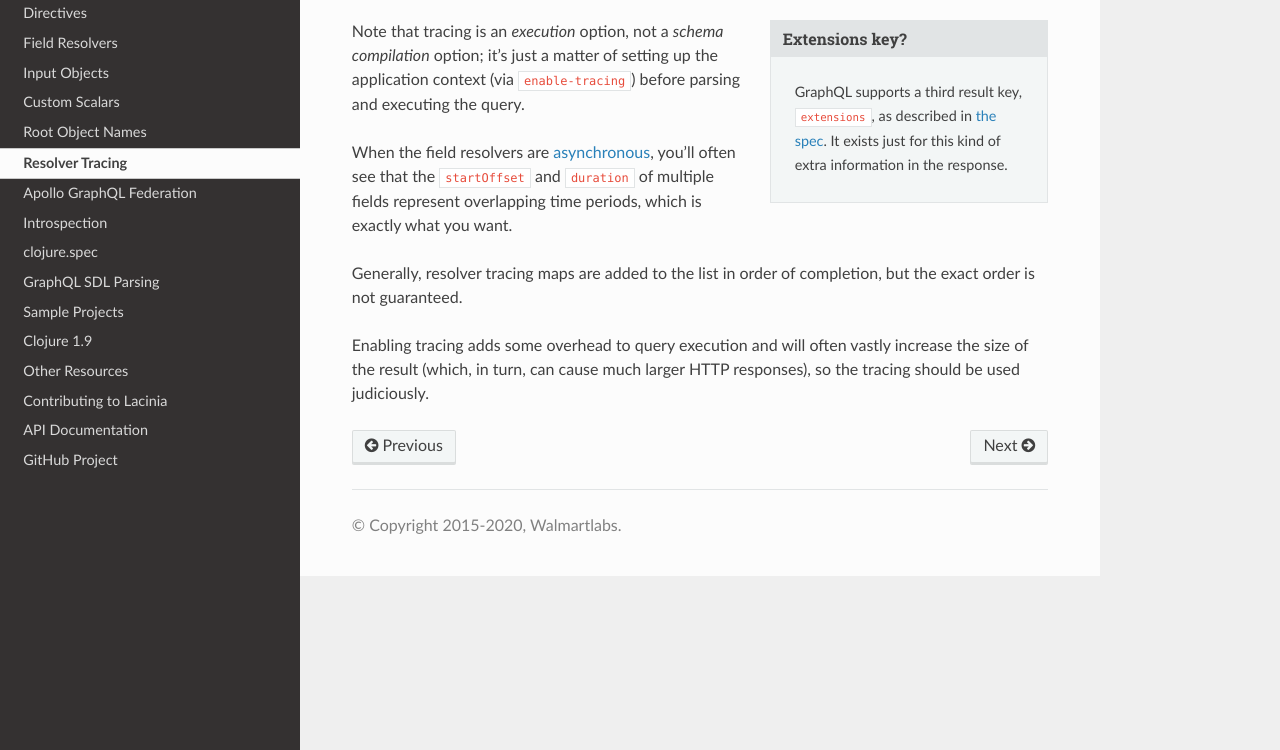
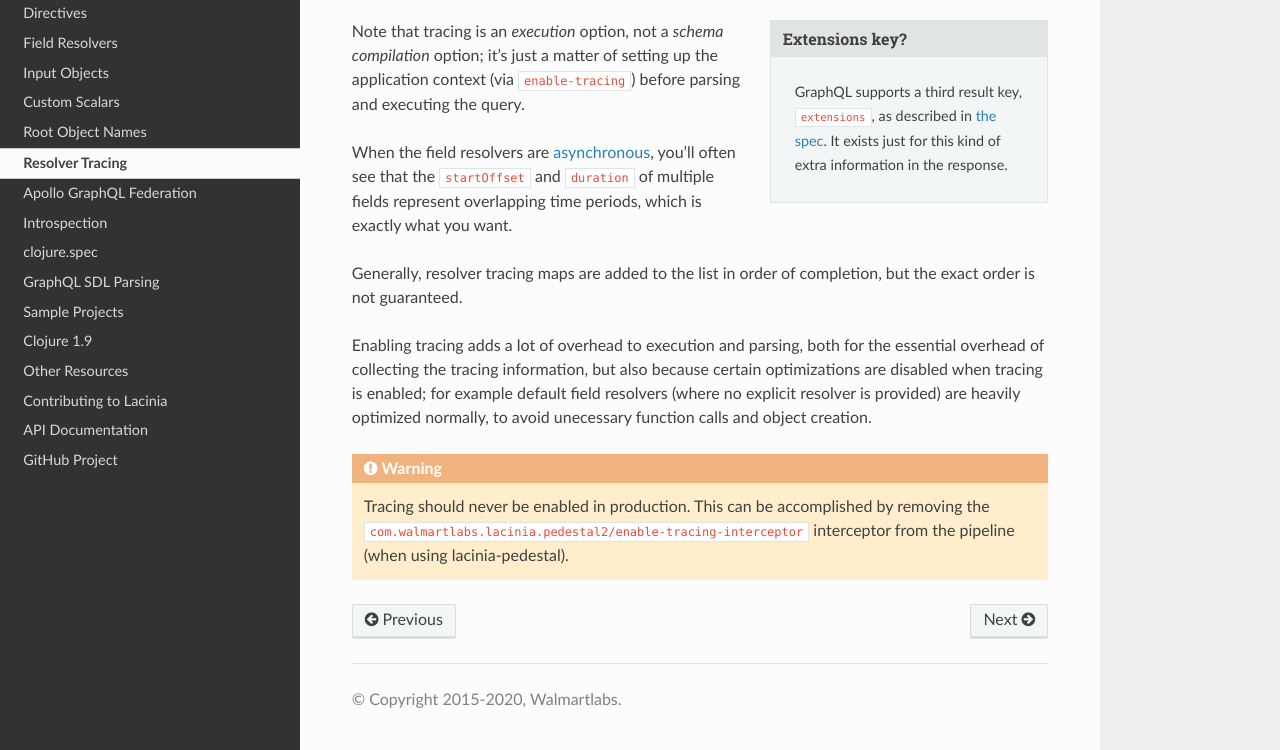
Before and after one commit to walmartlabs/lacinia, a Sphinx documentation site: the page built from docs/tracing.rst, in a window 1280 px wide and 1182 px high, cut to the strip 432-1182 px from the top of the window. Built offline with Sphinx 7.4.7 and the Read the Docs theme 2.0.0, drawn with Linux system fonts in a browser that asks for light colours.

Commit message:
Revert "Remove :direct-fn optimization"
This reverts commit 3f501109

```diff
--- a/docs/tracing.rst
+++ b/docs/tracing.rst
@@ -27,5 +27,12 @@ of multiple fields represent overlapping time periods, which is exactly what you
 Generally, resolver tracing maps are added to the list in order of completion, but the exact order is
 not guaranteed.
 
-Enabling tracing adds some overhead to query execution and will often vastly increase the size of the result (which,
-in turn, can cause much larger HTTP responses), so the tracing should be used judiciously.
+Enabling tracing adds a lot of overhead to execution and parsing, both for the essential overhead of collecting
+the tracing information, but also because certain optimizations are disabled when tracing is enabled;
+for example default field resolvers (where no explicit resolver is provided) are heavily optimized normally, to
+avoid unecessary function calls and object creation.
+
+.. warning::
+
+   Tracing should never be enabled in production. This can be accomplished by removing the ``com.walmartlabs.lacinia.pedestal2/enable-tracing-interceptor``
+   interceptor from the pipeline (when using lacinia-pedestal).
```
Also changed, not shown: 3 other files.
